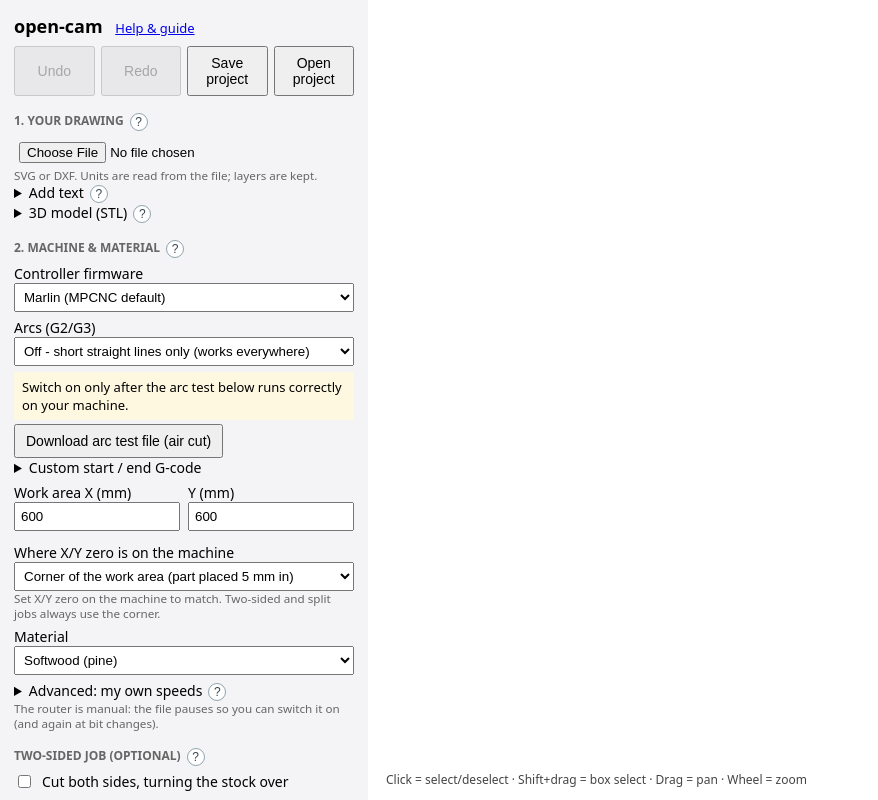
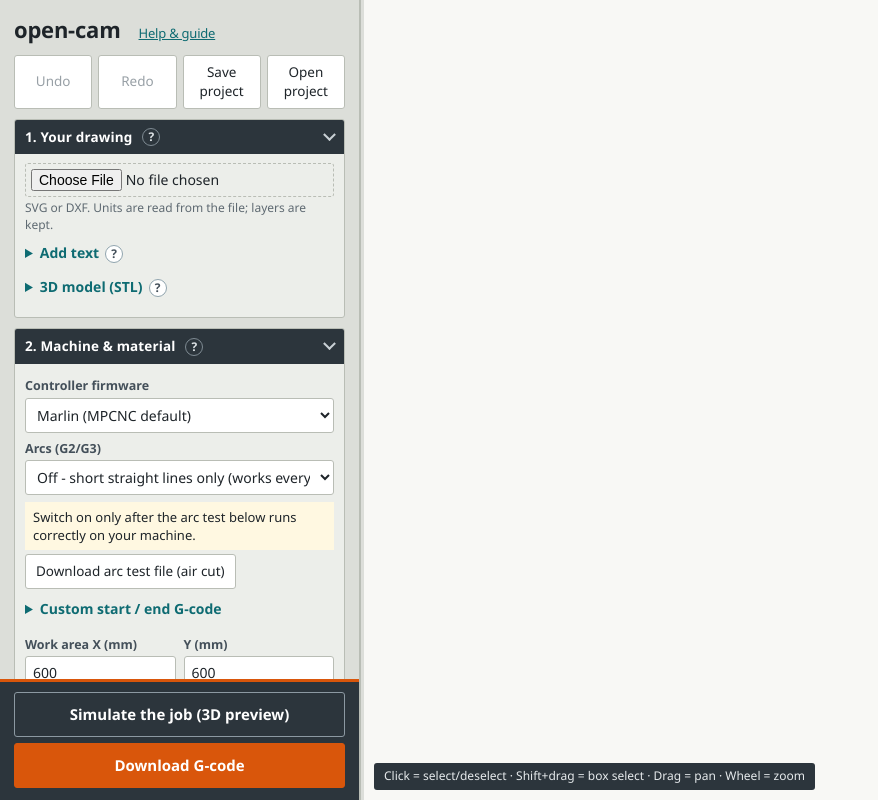
Before and after one commit to zz9pa/opencam, a website built with Vite: page index.html in a window 1280 px wide. Shown: the whole page, without its empty margins (0-878 px from the left). Built offline with nearby package versions, Linux system fonts and the light colour scheme.

Commit message:
Workshop restyle: stylesheet, folding step plates, sticky action strip, resizable panel
Co-Authored-By: Claude Sonnet 5.5 <noreply@anthropic.com>

```diff
--- a/index.html
+++ b/index.html
@@ -4,43 +4,6 @@
 <meta charset="utf-8" />
 <meta name="viewport" content="width=device-width, initial-scale=1" />
 <title>open-cam</title>
-<style>
-  body { font: 14px system-ui, sans-serif; margin: 0; display: flex; height: 100vh; }
-  aside { width: 340px; padding: 14px; background: #f4f4f6; overflow: auto; flex: none; }
-  main { flex: 1; position: relative; min-width: 0; }
-  canvas { width: 100%; height: 100%; display: block; background: #fff; cursor: crosshair; }
-  h1 { font-size: 18px; margin: 0 0 8px; }
-  h2 { font-size: 12px; text-transform: uppercase; color: #666; margin: 16px 0 6px; }
-  label { display: block; margin: 6px 0; }
-  label.check { display: flex; gap: 8px; align-items: center; }
-  label.check input { width: auto; }
-  input, select { width: 100%; box-sizing: border-box; padding: 5px; }
-  .row { display: flex; gap: 8px; } .row label { flex: 1; }
-  small { color: #666; display: block; }
-  button { padding: 7px 10px; font-size: 14px; cursor: pointer; }
-  button.big { width: 100%; padding: 10px; margin-top: 10px; font-size: 15px; }
-  .btns { display: flex; gap: 6px; margin-top: 8px; } .btns button { flex: 1; }
-  #warn { color: #b00020; margin-top: 8px; } #warn div { margin: 4px 0; }
-  .hidden { display: none; }
-  .helpbtn { padding: 0; width: 18px; height: 18px; line-height: 16px; font-size: 12px; margin-left: 6px; border-radius: 50%; border: 1px solid #90a4ae; background: #fff; color: #37474f; cursor: pointer; vertical-align: middle; }
-  .helpbtn:hover { background: #e3f2fd; }
-  #helpdrawer { position: fixed; top: 0; right: 0; bottom: 0; width: min(480px, 94vw); background: #fff; border-left: 1px solid #cfd8dc; box-shadow: -8px 0 30px #0003; z-index: 30; display: flex; flex-direction: column; }
-  #helpdrawer.hidden { display: none; }
-  #helpdrawer .hd { display: flex; align-items: center; gap: 12px; padding: 8px 12px; border-bottom: 1px solid #eceff1; background: #f6f8fa; }
-  #helpdrawer .hd a { margin-left: auto; font-size: 13px; }
-  #helpdrawer .hd button { padding: 2px 9px; }
-  #helpframe { flex: 1; border: 0; width: 100%; }
-  summary { cursor: pointer; }
-  #layers { max-height: 220px; overflow: auto; background: #fff; border: 1px solid #ddd; }
-  .layer { display: flex; align-items: center; gap: 6px; padding: 3px 6px; border-bottom: 1px solid #eee; }
-  .layer span.n { flex: 1; overflow: hidden; text-overflow: ellipsis; white-space: nowrap; }
-  .layer button { padding: 2px 6px; font-size: 12px; }
-  .layer input { width: auto; }
-  #ops .op { background: #fff; border: 1px solid #ddd; padding: 6px 8px; margin: 4px 0; cursor: pointer; }
-  #ops .op.active { border-color: #1565c0; background: #e8f0fe; }
-  #hint { position: absolute; left: 10px; bottom: 8px; background: #fffd; padding: 4px 8px; border-radius: 4px; font-size: 12px; color: #444; }
-  #sel { font-weight: 600; margin: 6px 0; }
-#simdlg:not(.hidden){display:flex}#simdlg.hidden{display:none}</style>
 </head>
 <body>
 <aside>
@@ -375,11 +338,13 @@
   <div id="warn"></div>
   <div id="eta" style="margin-top:8px;font-size:13px;color:#37474f"></div>
   <div id="splitfiles"></div>
+  <small id="zeronote">Zero X/Y at the bottom-left of your work area and Z on the TOP of the material. Your part is placed 5 mm in from that corner.</small>
+  <div id="actions">
   <button id="simbtn" class="big" title="See the material being cut away, in 3D">Simulate the job (3D preview)</button>
   <button id="dl" class="big">Download G-code</button>
   <button id="dl0" class="big hidden">Download step 0: spoilboard holes (NO stock)</button>
   <button id="dl2" class="big hidden">Download side 2 G-code</button>
-  <small id="zeronote">Zero X/Y at the bottom-left of your work area and Z on the TOP of the material. Your part is placed 5 mm in from that corner.</small>
+  </div>
 </aside>
 <main><canvas id="cv"></canvas>
 <div id="hint">Click = select/deselect &middot; Shift+drag = box select &middot; Drag = pan &middot; Wheel = zoom</div></main>
--- a/src/main.ts
+++ b/src/main.ts
@@ -1,3 +1,5 @@
+import './style.css';
+import './ui';
 import { parseSvgRaw } from './svg';
 import { parseDxf } from './import/dxf';
 import { processImport, DEFAULT_IMPORT, type Shape, type ImportOptions } from './import';
--- /dev/null
+++ b/src/style.css
@@ -0,0 +1,129 @@
+/*
+ * open-cam: workshop look. Concrete-grey control panel on the left, paper-coloured drawing area on the right.
+ * One bold thing: dark steel plates for the section headings and the action strip; everything else stays quiet.
+ * Orange is only for "make the file" and warnings, teal is for "this is selected / this is a control you can open".
+ */
+:root {
+  --ink: #1e2429;
+  --steel: #2c353c;
+  --steel-2: #44505a;
+  --muted: #5f6a72;
+  --panel: #dcded9;
+  --plate: #eceeea;
+  --paper: #f8f8f5;
+  --rule: #b9bdb5;
+  --field: #ffffff;
+  --accent: #0e6b72;
+  --accent-tint: #dcecec;
+  --hot: #d9560b;
+  --hot-dark: #b94606;
+  --danger: #a9231b;
+  --radius: 3px;
+  --font: "Bahnschrift", "DIN Alternate", "Segoe UI", system-ui, sans-serif;
+}
+
+* { box-sizing: border-box; }
+body { font: 14px/1.4 var(--font); margin: 0; display: flex; height: 100vh; color: var(--ink); background: var(--panel); }
+:focus-visible { outline: 2px solid var(--accent); outline-offset: 1px; }
+
+/* ---------- the panel ---------- */
+aside { width: 360px; padding: 14px 14px 0; background: var(--panel); overflow: auto; flex: none; border-right: 1px solid var(--rule); }
+#splitter { flex: none; width: 7px; margin-left: -3px; cursor: col-resize; position: relative; z-index: 2; touch-action: none; }
+#splitter::after { content: ""; position: absolute; left: 3px; top: 0; bottom: 0; width: 1px; background: var(--rule); }
+#splitter:hover::after, #splitter.drag::after, #splitter:focus-visible::after { width: 3px; left: 2px; background: var(--accent); }
+main { flex: 1; position: relative; min-width: 0; background: var(--paper); }
+canvas { width: 100%; height: 100%; display: block; background: var(--paper); cursor: crosshair; }
+
+h1 { font-size: 22px; font-weight: 700; letter-spacing: -0.01em; margin: 0 0 10px; display: flex; align-items: baseline; gap: 10px; }
+h1 a { font-size: 13px; font-weight: 400; color: var(--accent); }
+a { color: var(--accent); }
+
+/* a numbered step: dark plate heading, light body that folds away */
+.step { margin: 0 0 10px; border: 1px solid var(--rule); background: var(--plate); border-radius: var(--radius); overflow: hidden; }
+.step > h2 { margin: 0; padding: 8px 10px; background: var(--steel); color: #fff; font-size: 13.5px; font-weight: 600; letter-spacing: 0.01em;
+  display: flex; align-items: center; gap: 6px; cursor: pointer; user-select: none; }
+.step > h2::after { content: ""; margin-left: auto; width: 7px; height: 7px; border-right: 2px solid #c9d0d5; border-bottom: 2px solid #c9d0d5; transform: rotate(45deg) translate(-2px, -2px); transition: transform .12s; }
+.step.collapsed > h2::after { transform: rotate(-45deg); }
+.step > .body { padding: 6px 10px 10px; }
+.step.collapsed > .body { display: none; }
+.step > h2 .helpbtn { margin-left: 4px; border-color: #7f8b93; background: transparent; color: #dfe4e7; }
+.step > h2 .helpbtn:hover { background: var(--steel-2); }
+/* a step inside a step (dowels inside the two-sided job) */
+.step .step { background: var(--panel); }
+.step .step > h2 { background: var(--steel-2); }
+
+/* ---------- fields ---------- */
+label { display: block; margin: 7px 0; font-size: 12.5px; color: var(--steel-2); font-weight: 600; }
+label.check { display: flex; gap: 8px; align-items: flex-start; font-weight: 400; font-size: 13.5px; color: var(--ink); }
+label.check input { width: auto; margin-top: 2px; accent-color: var(--accent); }
+input, select, textarea { width: 100%; padding: 6px 7px; margin-top: 3px; font: inherit; font-size: 14px; font-weight: 400; color: var(--ink);
+  background: var(--field); border: 1px solid var(--rule); border-radius: var(--radius); }
+input[type=number] { font-variant-numeric: tabular-nums; }
+input[type=file] { padding: 5px; background: transparent; border-style: dashed; }
+input:hover, select:hover, textarea:hover { border-color: #8d948a; }
+input:focus, select:focus, textarea:focus { outline: 2px solid var(--accent); outline-offset: -1px; border-color: var(--accent); }
+textarea { font-family: inherit; resize: vertical; }
+#startgcode, #endgcode { font-family: ui-monospace, Consolas, monospace; font-size: 13px; }
+.row { display: flex; gap: 8px; } .row label { flex: 1; min-width: 0; }
+small { color: var(--muted); display: block; font-weight: 400; font-size: 12px; line-height: 1.35; margin-top: 3px; }
+summary { cursor: pointer; font-weight: 600; color: var(--accent); padding: 4px 0; }
+details { margin: 6px 0; }
+details[open] > summary { margin-bottom: 4px; }
+
+/* ---------- buttons ---------- */
+button { padding: 7px 10px; font: inherit; font-size: 13.5px; cursor: pointer; color: var(--ink); background: var(--field); border: 1px solid var(--rule); border-radius: var(--radius); }
+button:hover:not(:disabled) { background: #f2f4ef; border-color: #8d948a; }
+button:active:not(:disabled) { transform: translateY(1px); }
+button:disabled { color: #98a0a6; cursor: default; }
+.btns { display: flex; gap: 6px; margin-top: 8px; flex-wrap: wrap; } .btns button { flex: 1; }
+#projbar { margin-bottom: 10px; }
+button.big { width: 100%; padding: 11px; margin: 0; font-size: 15px; font-weight: 600; color: #fff; background: var(--steel-2); border-color: var(--steel-2); }
+button.big:hover:not(:disabled) { background: #55626d; border-color: #55626d; }
+#addop { background: var(--accent); border-color: var(--accent); color: #fff; font-weight: 600; }
+#addop:hover:not(:disabled) { background: #0b565c; border-color: #0b565c; }
+
+/* the strip that stays at the bottom of the panel: what you came here to do */
+#actions { position: sticky; bottom: 0; margin: 10px -14px 0; padding: 10px 14px 12px; background: var(--steel); display: grid; gap: 6px; border-top: 3px solid var(--hot); }
+#actions button.big.hidden { display: none; }
+#simbtn { background: transparent; border-color: #8c99a2; color: #fff; }
+#simbtn:hover:not(:disabled) { background: var(--steel-2); }
+#dl { background: var(--hot); border-color: var(--hot); color: #fff; }
+#dl:hover:not(:disabled) { background: var(--hot-dark); border-color: var(--hot-dark); }
+
+.hidden { display: none; }
+#warn { color: var(--danger); margin-top: 8px; font-size: 13px; } #warn div { margin: 4px 0; }
+
+/* ---------- lists ---------- */
+#layers { max-height: 220px; overflow: auto; background: var(--field); border: 1px solid var(--rule); border-radius: var(--radius); }
+.layer { display: flex; align-items: center; gap: 6px; padding: 3px 6px; border-bottom: 1px solid #e3e5df; }
+.layer span.n { flex: 1; overflow: hidden; text-overflow: ellipsis; white-space: nowrap; }
+.layer button { padding: 2px 6px; font-size: 12px; }
+.layer input { width: auto; margin: 0; }
+#ops .op { background: var(--field); border: 1px solid var(--rule); border-left: 4px solid var(--rule); border-radius: var(--radius); padding: 6px 8px; margin: 5px 0; cursor: pointer; }
+#ops .op:hover { border-color: #8d948a; border-left-color: #8d948a; }
+#ops .op.active { border-color: var(--accent); border-left-color: var(--accent); background: var(--accent-tint); }
+#sel { font-weight: 600; margin: 6px 0; font-size: 13.5px; }
+
+/* ---------- drawing area ---------- */
+#hint { position: absolute; left: 10px; bottom: 10px; background: var(--steel); color: #e6eaec; padding: 5px 10px; border-radius: var(--radius); font-size: 12px; }
+#restorebar { border-radius: var(--radius); }
+
+/* ---------- help drawer and simulation window ---------- */
+.helpbtn { padding: 0; width: 18px; height: 18px; line-height: 16px; font-size: 12px; margin-left: 6px; border-radius: 50%; border: 1px solid #90a4ae; background: #fff; color: var(--steel-2); cursor: pointer; vertical-align: middle; flex: none; }
+.helpbtn:hover { background: var(--accent-tint); }
+#helpdrawer { position: fixed; top: 0; right: 0; bottom: 0; width: min(480px, 94vw); background: #fff; border-left: 1px solid var(--rule); box-shadow: -8px 0 30px #0003; z-index: 30; display: flex; flex-direction: column; }
+#helpdrawer.hidden { display: none; }
+#helpdrawer .hd { display: flex; align-items: center; gap: 12px; padding: 8px 12px; border-bottom: 1px solid #dcded9; background: var(--plate); }
+#helpdrawer .hd a { margin-left: auto; font-size: 13px; }
+#helpdrawer .hd button { padding: 2px 9px; }
+#helpframe { flex: 1; border: 0; width: 100%; }
+#simdlg:not(.hidden) { display: flex; } #simdlg.hidden { display: none; }
+
+/* ---------- narrow windows: panel on top, drawing below ---------- */
+@media (max-width: 760px) {
+  body { flex-direction: column; height: auto; min-height: 100vh; }
+  #splitter { display: none; }
+  aside { width: auto !important; max-height: 60vh; border-right: 0; border-bottom: 1px solid var(--rule); }
+  main { min-height: 60vh; }
+}
+@media (prefers-reduced-motion: reduce) { * { transition: none !important; } }
--- /dev/null
+++ b/src/ui.ts
@@ -0,0 +1,51 @@
+// Panel layout: every h2 heading becomes a numbered "step" plate that folds away. Content is moved, never copied, so every
+// element keeps its id and the rest of the program does not know the difference. Fold state is remembered in this browser.
+const KEY = 'open-cam.folded';
+const folded: Record<string, boolean> = (() => { try { return JSON.parse(localStorage.getItem(KEY) ?? '{}'); } catch { return {}; } })();
+/** Optional parts start folded; the main path (drawing, machine, operations) starts open. */
+const START_FOLDED = ['cutting-both-sides-turning-the-stock-over', 'parts-longer-than-your-machine-splitting'];
+
+for (const h of [...document.querySelectorAll<HTMLElement>('aside h2')]) {
+  const key = h.dataset.help ?? (h.textContent ?? '');
+  const step = document.createElement('section'), body = document.createElement('div');
+  step.className = 'step'; body.className = 'body';
+  h.parentElement!.insertBefore(step, h);
+  let n = h.nextSibling;
+  while (n && !(n instanceof HTMLElement && (n.tagName === 'H2' || n.id === 'actions' || n.tagName === 'SECTION'))) { const next = n.nextSibling; body.appendChild(n); n = next; }
+  step.append(h, body);
+  const fold = (v: boolean) => { step.classList.toggle('collapsed', v); h.setAttribute('aria-expanded', String(!v)); };
+  fold(folded[key] ?? START_FOLDED.includes(key));
+  h.tabIndex = 0; h.setAttribute('role', 'button');
+  const toggle = () => { const v = !step.classList.contains('collapsed'); fold(v); folded[key] = v; try { localStorage.setItem(KEY, JSON.stringify(folded)); } catch { /* not remembered */ } };
+  h.addEventListener('click', e => { if (!(e.target as HTMLElement).closest('.helpbtn')) toggle(); });
+  h.addEventListener('keydown', e => { if ((e.key === 'Enter' || e.key === ' ') && e.target === h) { e.preventDefault(); toggle(); } });
+}
+
+// A draggable divider between the control panel and the drawing area (also arrow keys when focused). Width is remembered.
+{
+  const aside = document.querySelector('aside')!;
+  const bar = document.createElement('div');
+  bar.id = 'splitter'; bar.tabIndex = 0; bar.setAttribute('role', 'separator'); bar.setAttribute('aria-orientation', 'vertical');
+  bar.title = 'Drag to resize the panel (double-click to reset)';
+  aside.after(bar);
+  const MIN = 260, DEFAULT = 360, WKEY = 'open-cam.panelWidth';
+  const max = () => Math.max(MIN, Math.min(900, innerWidth - 240));
+  const set = (w: number, save = true) => {
+    const v = Math.round(Math.max(MIN, Math.min(max(), w)));
+    aside.style.width = v + 'px'; bar.setAttribute('aria-valuenow', String(v));
+    dispatchEvent(new Event('resize')); // the drawing redraws itself to its new size
+    if (save) try { localStorage.setItem(WKEY, String(v)); } catch { /* not remembered */ }
+  };
+  const saved = Number(localStorage.getItem(WKEY));
+  if (saved) set(saved, false);
+  bar.addEventListener('pointerdown', e => {
+    bar.setPointerCapture(e.pointerId); bar.classList.add('drag'); document.body.style.userSelect = 'none';
+    const move = (ev: PointerEvent) => set(ev.clientX - aside.getBoundingClientRect().left);
+    const up = () => { bar.classList.remove('drag'); document.body.style.userSelect = ''; bar.removeEventListener('pointermove', move); bar.removeEventListener('pointerup', up); };
+    bar.addEventListener('pointermove', move); bar.addEventListener('pointerup', up);
+  });
+  bar.addEventListener('dblclick', () => set(DEFAULT));
+  bar.addEventListener('keydown', e => {
+    if (e.key === 'ArrowLeft' || e.key === 'ArrowRight') { e.preventDefault(); set(aside.getBoundingClientRect().width + (e.key === 'ArrowRight' ? 20 : -20)); }
+  });
+}
```
Also changed, not shown: docs/DEVELOPER.md (+6 -0 lines), docs/USER_GUIDE.md (+4 -0 lines).
